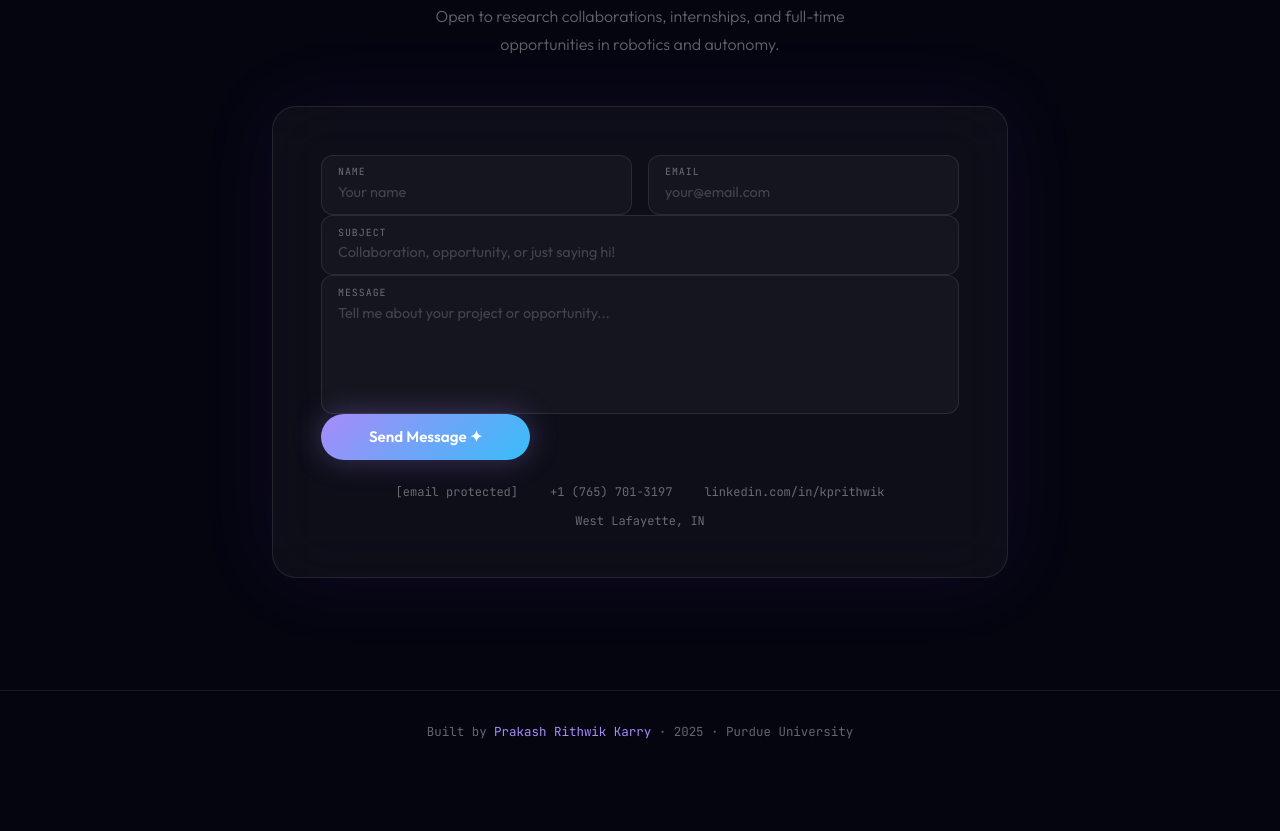
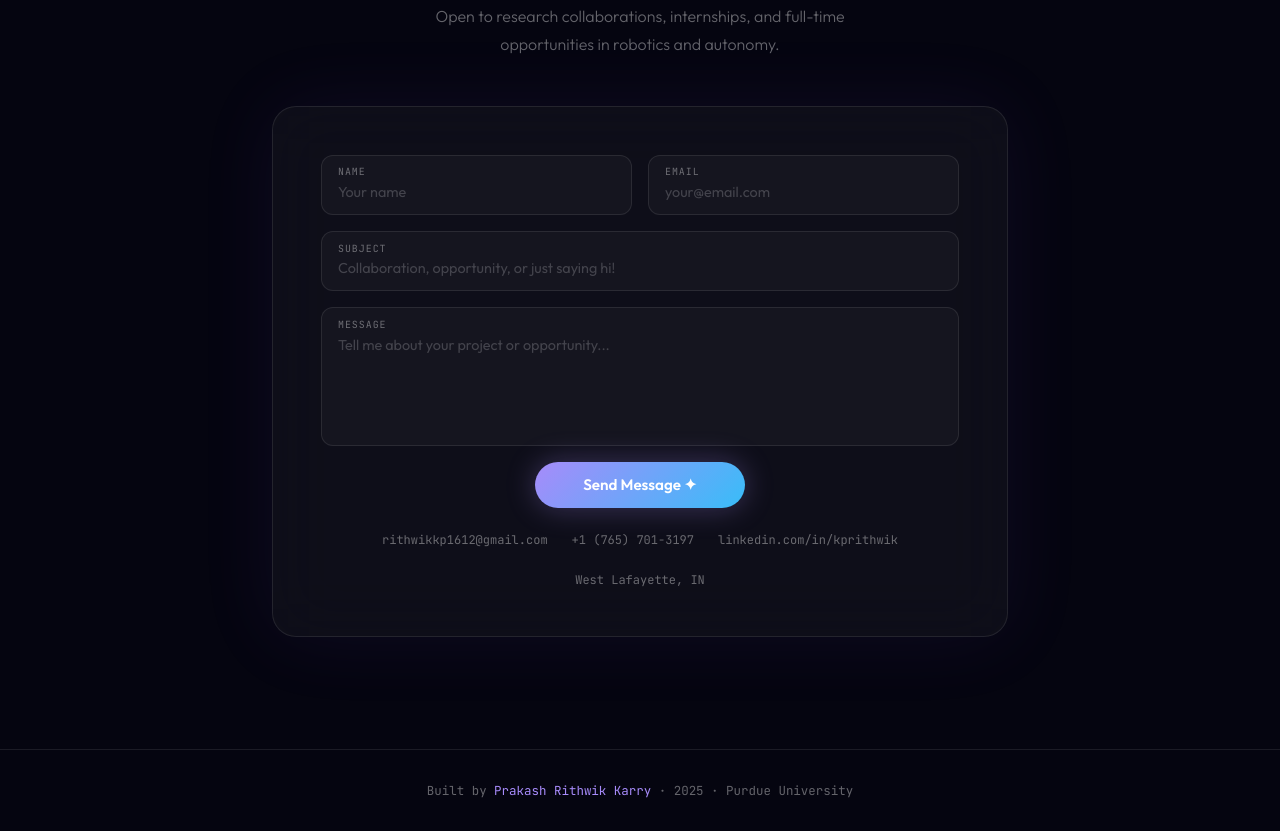
Before and after one commit to kprithwik1612/Portfolio, a plain HTML site: page index.html in a window 1280 px wide. Shown: the part 5490-6321 px from the top of the page. Before the commit the page ends 6262 px from the top, so only its background shows below. Drawn offline with Linux system fonts and the light colour scheme.

Commit message:
contact bubbles

```diff
--- a/index.html
+++ b/index.html
@@ -384,6 +384,7 @@
     #contact { max-width: 800px; margin: 0 auto; text-align: center; }
     .contact-card { margin-top: 3rem; padding: 3rem; border-radius: 24px; background: var(--glass); border: 1px solid var(--glass-border); backdrop-filter: blur(30px); box-shadow: 0 0 80px rgba(139,92,246,0.08); }
     .contact-form { display: flex; flex-direction: column; gap: 1rem; text-align: left; }
+    .contact-form form { display: flex; flex-direction: column; gap: 1rem; }
     .form-row { display: grid; grid-template-columns: 1fr 1fr; gap: 1rem; }
     .field { border-radius: 12px; overflow: hidden; border: 1px solid var(--glass-border); background: rgba(255,255,255,0.03); transition: border-color 0.2s; }
     .field:focus-within { border-color: rgba(167,139,250,0.5); }
@@ -393,8 +394,8 @@
     textarea { resize: none; min-height: 110px; }
     .send-btn { align-self: center; padding: 0.85rem 3rem; border-radius: 50px; border: none; cursor: pointer; font-family: var(--sans); font-size: 0.95rem; font-weight: 600; background: linear-gradient(135deg, var(--accent), var(--accent2)); color: #fff; box-shadow: 0 0 30px rgba(167,139,250,0.3); transition: all 0.25s; }
     .send-btn:hover { box-shadow: 0 0 50px rgba(167,139,250,0.5); transform: translateY(-2px); }
-    .contact-info { display: flex; gap: 2rem; justify-content: center; flex-wrap: wrap; margin-top: 1.5rem; row-gap: 0.8rem; }
-    .contact-info a, .contact-info span { font-family: var(--mono); font-size: 0.75rem; color: var(--muted); text-decoration: none; transition: color 0.2s; white-space: nowrap; }
+    .contact-info { display: flex; gap: 1.5rem; justify-content: center; flex-wrap: wrap; margin-top: 1.5rem; }
+    .contact-info a, .contact-info span { font-family: var(--mono); font-size: 0.75rem; color: var(--muted); text-decoration: none; transition: color 0.2s; }
     .contact-info a:hover { color: var(--accent); }
 
     /* ── FOOTER ── */
@@ -732,7 +733,7 @@
     <h1 class="hero-name">Prakash Rithwik Karry</h1>
     <p class="hero-role"><span>Robotics &amp; Autonomous Systems Engineer</span><br/>Purdue University · M.S. 2024–2026</p>
     <div class="hero-socials">
-      <a href="/cdn-cgi/l/email-protection#3a48534e524d5351514a0b0c0b087a5d575b535614595557" class="hero-social-link" title="Email">
+      <a href="mailto:rithwikkp1612@gmail.com" class="hero-social-link" title="Email">
         <svg xmlns="http://www.w3.org/2000/svg" viewBox="0 0 24 24" fill="none" stroke="currentColor" stroke-width="1.8" stroke-linecap="round" stroke-linejoin="round"><rect x="2" y="4" width="20" height="16" rx="2"/><path d="m22 7-8.97 5.7a1.94 1.94 0 0 1-2.06 0L2 7"/></svg>
       </a>
       <a href="https://github.com/kprithwik1612" target="_blank" class="hero-social-link" title="GitHub">
@@ -1116,7 +1117,7 @@
       </form>
     </div>
     <div class="contact-info">
-      <a href="/cdn-cgi/l/email-protection#14667d607c637d7f7f6425222526547379757d783a777b79"><span class="__cf_email__" data-cfemail="6e1c071a06190705051e5f585f5c2e09030f0702400d0103">[email&#160;protected]</span></a>
+      <a href="mailto:rithwikkp1612@gmail.com">rithwikkp1612@gmail.com</a>
       <a href="tel:+17657013197">+1 (765) 701-3197</a>
       <a href="https://www.linkedin.com/in/kprithwik/" target="_blank">linkedin.com/in/kprithwik</a>
       <span style="color:var(--muted);">West Lafayette, IN</span>
@@ -1130,7 +1131,7 @@
   Built by <span>Prakash Rithwik Karry</span> · 2025 · Purdue University
 </footer>
 
-<script data-cfasync="false" src="/cdn-cgi/scripts/5c5dd728/cloudflare-static/email-decode.min.js"></script><script>
+<script>
   /* ── CONTACT FORM ── */
   async function handleSubmit(e) {
     e.preventDefault();
```
